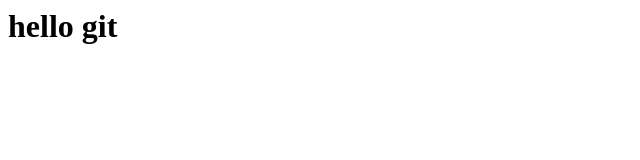
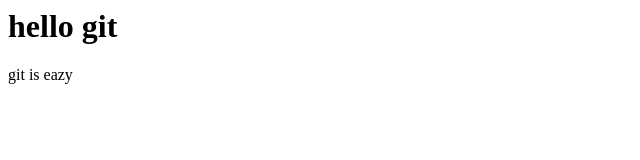
Before and after one commit to UserARP/gittest, a plain HTML site: page index.html in a window 1280 px wide. Shown: the full height of the page, 0-640 px from the left. Drawn offline with Linux system fonts and the light colour scheme.

Commit message:
add div and p

```diff
--- a/index.html
+++ b/index.html
@@ -1 +1,4 @@
 <h1>hello git</h1>
+<div>
+    <p>git is eazy </p>
+    </div>
```
